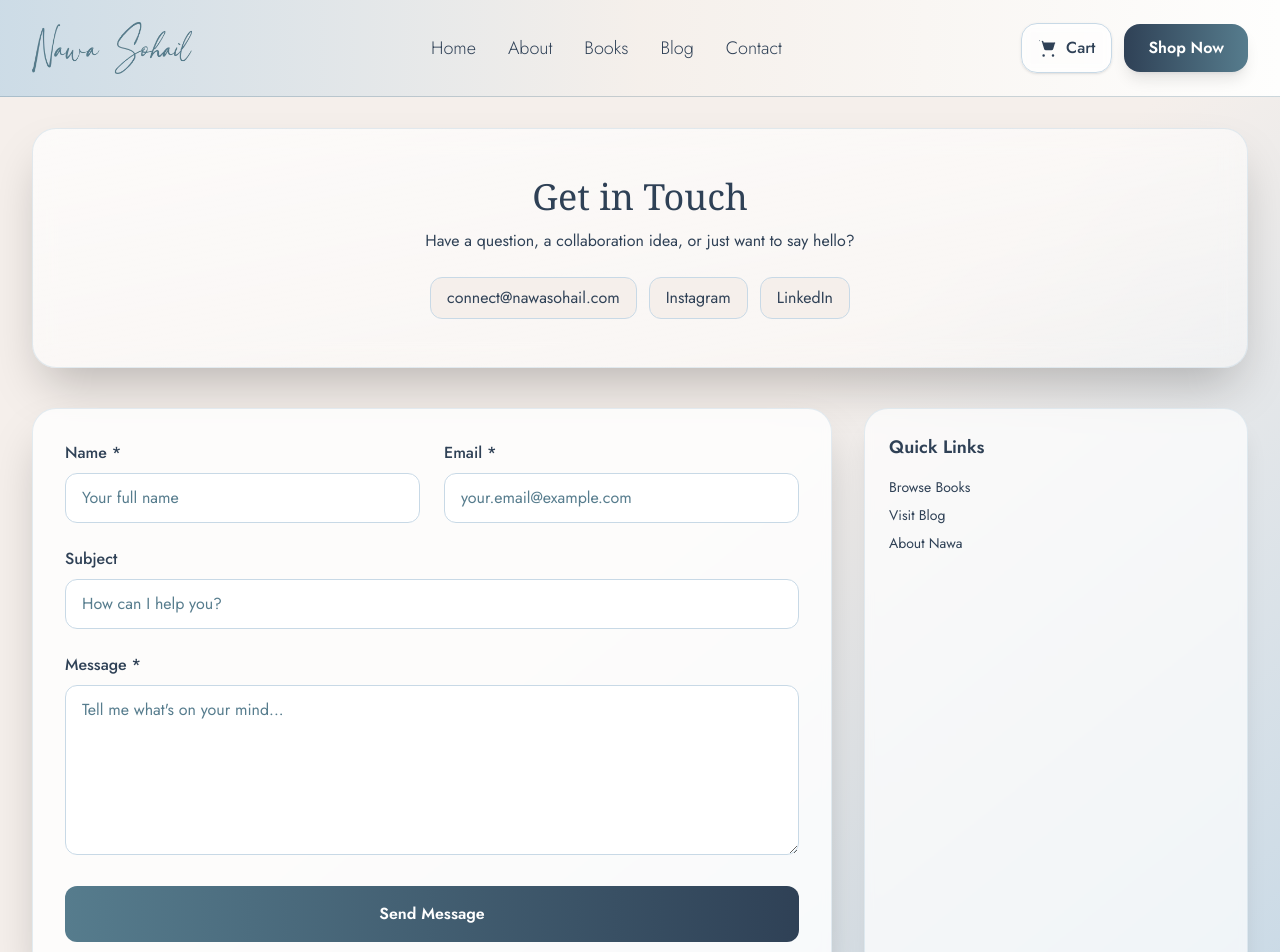
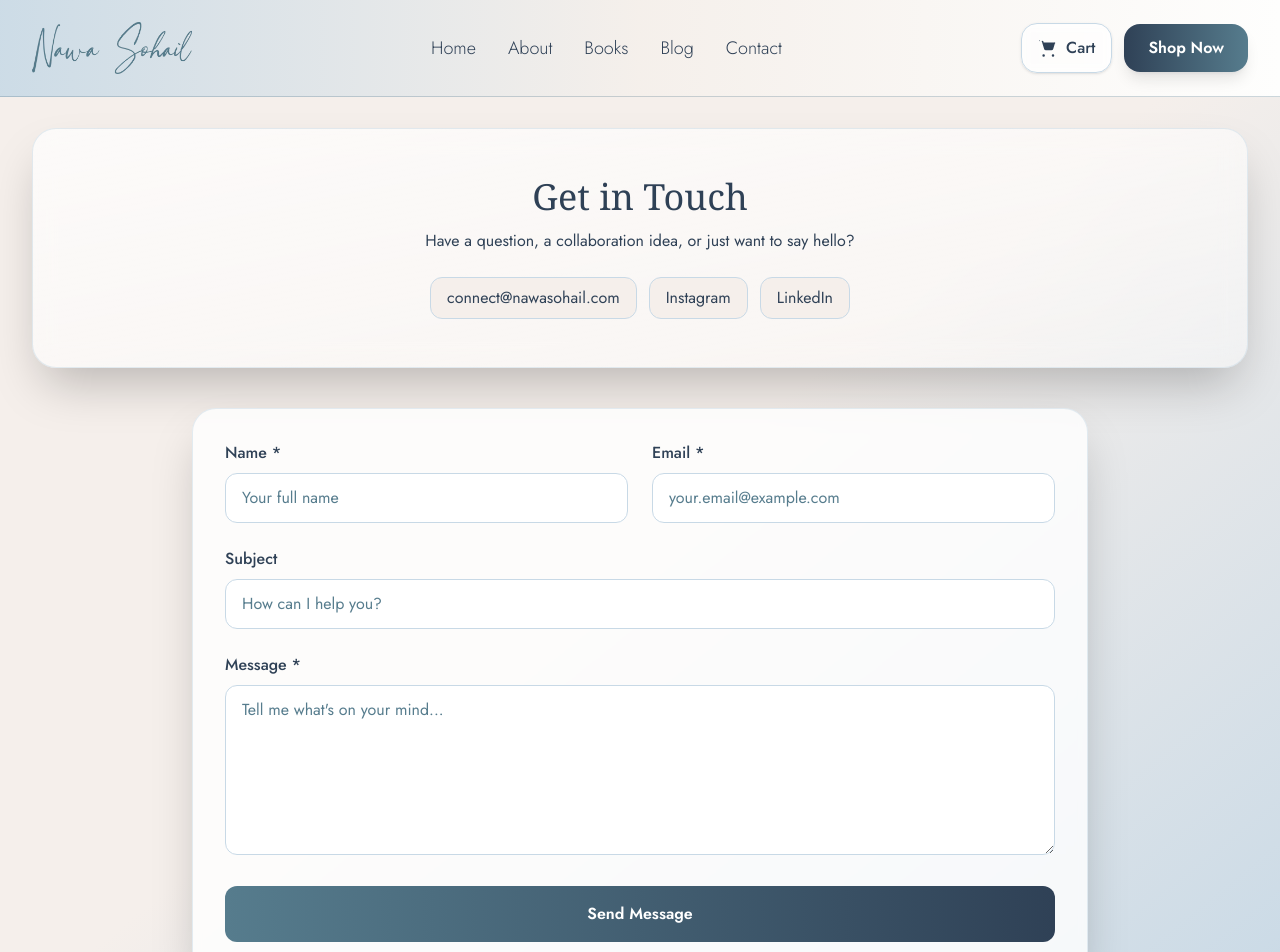
Before and after one commit to osamaqaseem39/writers-website, a Next.js app: page /contact in a window 1280 px wide. Shown: the top 952 px of the page. Built offline with nearby package versions, Linux system fonts and the light colour scheme.

Commit message:
Remove sidebar from contact page
- Removed entire sidebar section from contact page
- Contact form now takes full width with max-width constraint
- Cleaner, more focused contact page layout
- Form is centered and properly spaced

```diff
--- a/src/app/contact/page.tsx
+++ b/src/app/contact/page.tsx
@@ -24,9 +24,9 @@ export default function ContactPage() {
         </div>
       </section>
 
-      {/* Form + Info */}
-      <section className="grid grid-cols-1 lg:grid-cols-3 gap-8">
-        <div className="lg:col-span-2 bg-white/80 backdrop-blur-sm border border-brand-200/50 rounded-3xl p-8 shadow-2xl">
+      {/* Contact Form */}
+      <section className="max-w-4xl mx-auto">
+        <div className="bg-white/80 backdrop-blur-sm border border-brand-200/50 rounded-3xl p-8 shadow-2xl">
           <form className="space-y-6">
             <div className="grid grid-cols-1 md:grid-cols-2 gap-6">
               <div>
@@ -49,14 +49,6 @@ export default function ContactPage() {
             <button className="w-full text-white px-8 py-4 rounded-xl font-semibold bg-gradient-to-r from-brand-500 to-brand-600">Send Message</button>
           </form>
         </div>
-        <aside className="bg-white/70 backdrop-blur-sm border border-brand-200/50 rounded-3xl p-6 shadow-xl">
-          <h3 className="text-lg font-semibold text-brand-900 mb-4">Quick Links</h3>
-          <ul className="text-brand-700 text-sm space-y-2">
-            <li><a className="hover:text-brand-900" href="/books">Browse Books</a></li>
-            <li><a className="hover:text-brand-900" href="/blog">Visit Blog</a></li>
-            <li><a className="hover:text-brand-900" href="/about">About Nawa</a></li>
-          </ul>
-        </aside>
       </section>
     </PageShell>
   )
```
